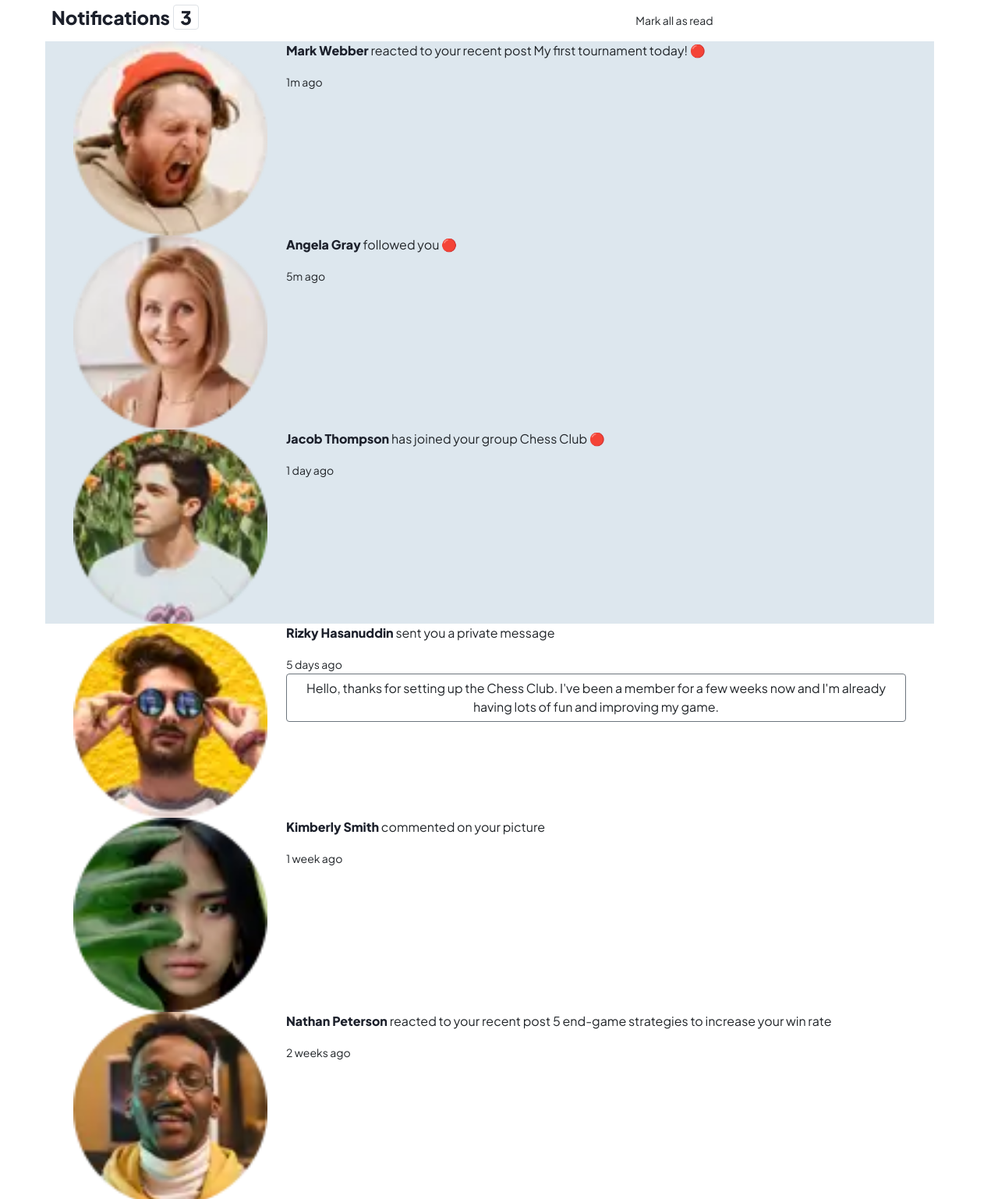
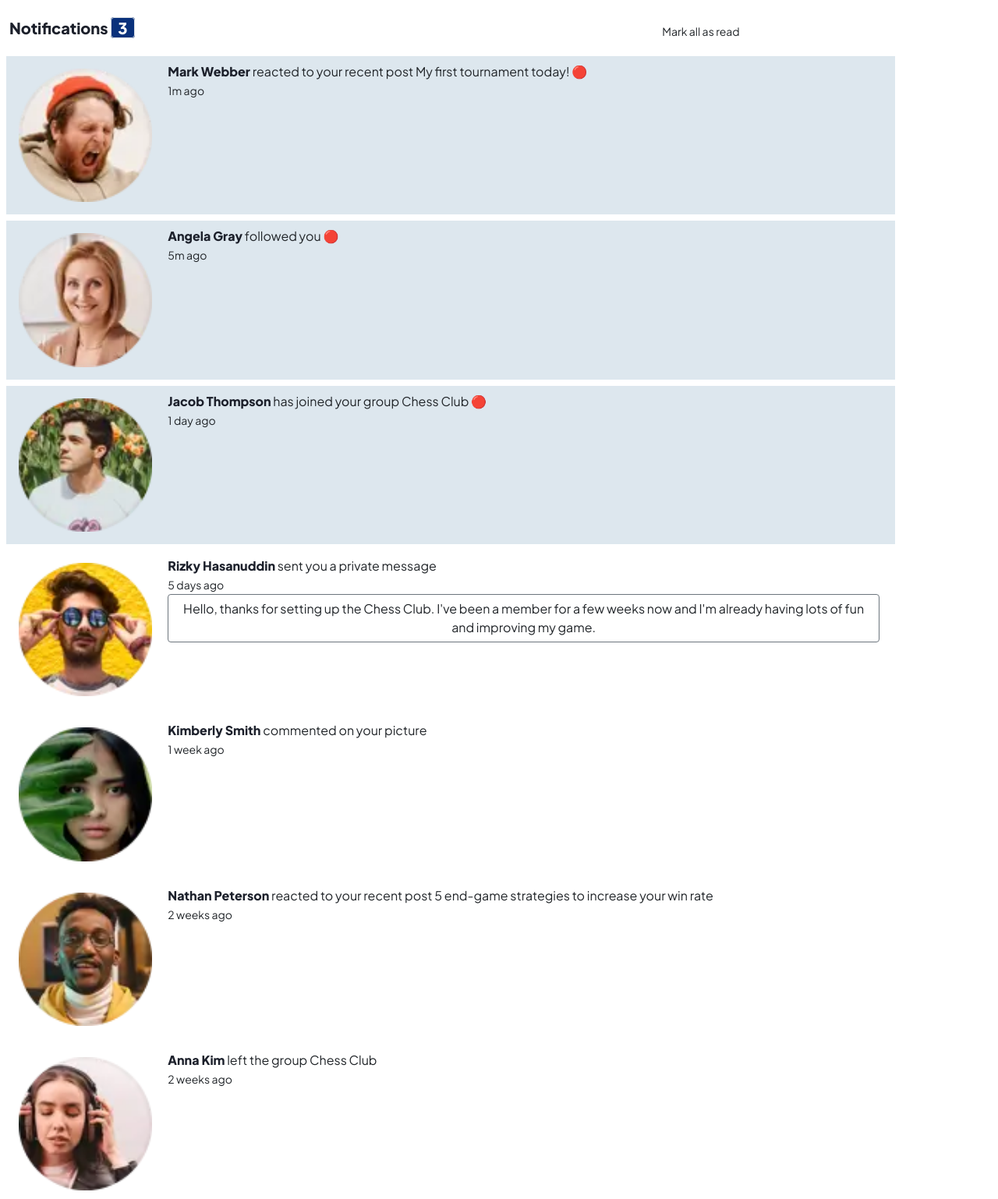
Before and after one commit to abdullahmuslim/notification-page-component, a plain HTML site: page index.html in a window 1280 px wide. Shown: the top 1538 px of the page at 78% size. Drawn offline with Linux system fonts and the light colour scheme.

Commit message:
Added some utility classes and styling

```diff
--- a/index.html
+++ b/index.html
@@ -12,45 +12,45 @@
   <link rel="stylesheet" href="bootstrap-5.0.2/css/bootstrap.css" />
   <link rel="stylesheet" href="style.css" />
 </head>
-<body class="container justify-content-center align-items-center p-0">
-  <main class="container p-0">
+<body class="container-fluid justify-content-center align-items-center p-0">
+  <main class="container-fluid px-0 py-4 m-0">
 
-    <div class="container row justify-content-between align-items-center p-2">
-      <h1 class="h4 primary col-8 p-0">Notifications <span class="px-2 border rounded">3</span></h1>
+    <div class="row justify-content-between align-items-center px-4 mb-3">
+      <h1 class="primary col-8 p-0">Notifications <span class="px-2 border rounded">3</span></h1>
       <small class="col p-0">Mark all as read</small>
     </div>
 
 
-    <div class="unseen container row align-items-start">
-      <img class="col-3" src="assets/images/avatar-mark-webber.webp" alt="">
-      <div class="col">
-        <p><span class="primary">Mark Webber</span> reacted to your recent post My first tournament today! 🔴</p>
+    <div class="unseen container row align-items-start p-2 m-2">
+      <img class="col-2 p-2" src="assets/images/avatar-mark-webber.webp" alt="">
+      <div class="col full-width-div">
+        <p class="m-0"><span class="primary">Mark Webber</span> reacted to your recent post My first tournament today! 🔴</p>
         <small>1m ago</small>
       </div>
     </div>
 
 
-    <div class="unseen container row align-items-start">
-      <img class="col-3" src="assets/images/avatar-angela-gray.webp" alt="">
+    <div class="full-width-div unseen container row align-items-start p-2 m-2">
+      <img class="col-2 p-2" src="assets/images/avatar-angela-gray.webp" alt="">
       <div class="col">
-        <p><span class="primary">Angela Gray</span> followed you 🔴</p>
+        <p class="m-0"><span class="primary">Angela Gray</span> followed you 🔴</p>
         <small>5m ago</small>
       </div>
     </div>
 
 
-    <div class="unseen container row align-items-start">
-      <img class="col-3" src="assets/images/avatar-jacob-thompson.webp" alt="">
+    <div class="full-width-div unseen container row align-items-start p-2 m-2">
+      <img class="col-2 p-2" src="assets/images/avatar-jacob-thompson.webp" alt="">
       <div class="col">
-        <p><span class="primary">Jacob Thompson</span> has joined your group Chess Club 🔴</p>
+        <p class="m-0"><span class="primary">Jacob Thompson</span> has joined your group Chess Club 🔴</p>
         <small>1 day ago</small>
       </div>
     </div>
 
-    <div class="container row align-items-start">
-      <img class="col-3" src="assets/images/avatar-rizky-hasanuddin.webp" alt="">
+    <div class="full-width-div container row align-items-start p-2 m-2">
+      <img class="col-2 p-2" src="assets/images/avatar-rizky-hasanuddin.webp" alt="">
       <div class="col">
-        <p><span class="primary">Rizky Hasanuddin</span> sent you a private message</p>
+        <p class="m-0"><span class="primary">Rizky Hasanuddin</span> sent you a private message</p>
         <small>5 days ago</small>
         <p class="btn btn-outline border-secondary rounded">Hello, thanks for setting up the Chess Club. I've been a member for a few weeks now and
           I'm already having lots of fun and improving my game.</p>
@@ -58,28 +58,28 @@
     </div>
 
 
-    <div class="container row align-items-start">
-      <img class="col-3" src="assets/images/avatar-kimberly-smith.webp" alt="">
+    <div class="full-width-div container row align-items-start p-2 m-2">
+      <img class="col-2 p-2" src="assets/images/avatar-kimberly-smith.webp" alt="">
       <div class="col">
-        <p><span class="primary">Kimberly Smith</span> commented on your picture</p>
+        <p class="m-0"><span class="primary">Kimberly Smith</span> commented on your picture</p>
         <small>1 week ago</small>
       </div>
     </div>
 
 
-    <div class="container row align-items-start">
-      <img class="col-3" src="assets/images/avatar-nathan-peterson.webp" alt="">
+    <div class="full-width-div container row align-items-start p-2 m-2">
+      <img class="col-2 p-2" src="assets/images/avatar-nathan-peterson.webp" alt="">
       <div class="col">
-        <p><span class="primary">Nathan Peterson</span> reacted to your recent post 5 end-game strategies to increase your win rate</p>
+        <p class="m-0"><span class="primary">Nathan Peterson</span> reacted to your recent post 5 end-game strategies to increase your win rate</p>
         <small>2 weeks ago</small>
       </div>
     </div>
 
 
-    <div class="container row align-items-start">
-      <img class="col-3" src="assets/images/avatar-anna-kim.webp" alt="">
+    <div class="full-width-div container row align-items-start p-2 m-2">
+      <img class="col-2 p-2" src="assets/images/avatar-anna-kim.webp" alt="">
       <div class="col">
-        <p><span class="primary">Anna Kim</span> left the group Chess Club</p>
+        <p class="m-0"><span class="primary">Anna Kim</span> left the group Chess Club</p>
         <small>2 weeks ago</small>
       </div>
     </div>
--- a/style.css
+++ b/style.css
@@ -1,8 +1,8 @@
 body {
   font-family: 'Plus Jakarta Sans', sans-serif;
   /* opacity: .7;
-  background-image: url(design/mobile-design.jpg);
-  width: 375px;*/
+  background-image: url(design/mobile-design.jpg); */
+  width: 375px;
 }
 * {
   padding: 0;
@@ -11,8 +11,15 @@ body {
 h1 {
   font-size: 20px;
 }
+h1 span {
+  color: hsl(0, 0%, 100%);
+  background-color: hsl(219, 85%, 26%);
+}
 main > div:first-child span {
   text-align: right;
+}
+div > img {
+  width: 32px;
 }
 p {
   font-size: 16px;
@@ -40,16 +47,6 @@ main > div:first-child {
   padding: 0;
 }
 
-h1 span {
-  margin-left: 6px;
-  padding: 1px 10px;
-  border-radius: 6px;
-  color: hsl(0, 0%, 100%);
-  background-color: hsl(219, 85%, 26%);
-}
-div > img {
-  width: 48px;
-}
 */
 .primary {
   color: hsl(224, 21%, 14%);
```
